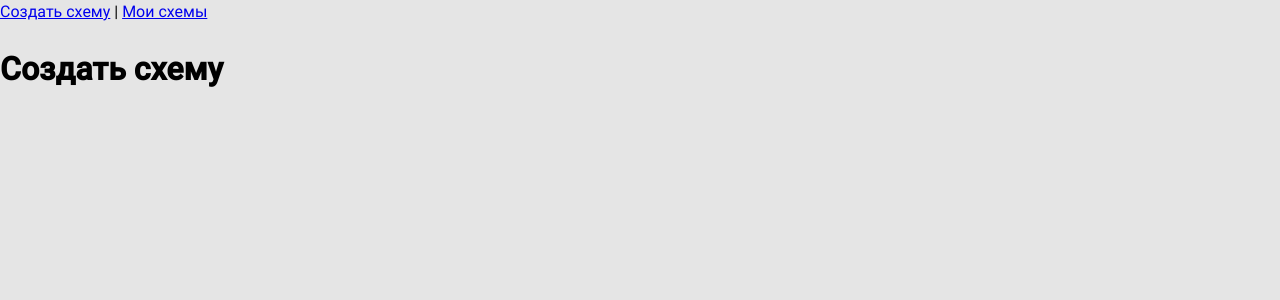
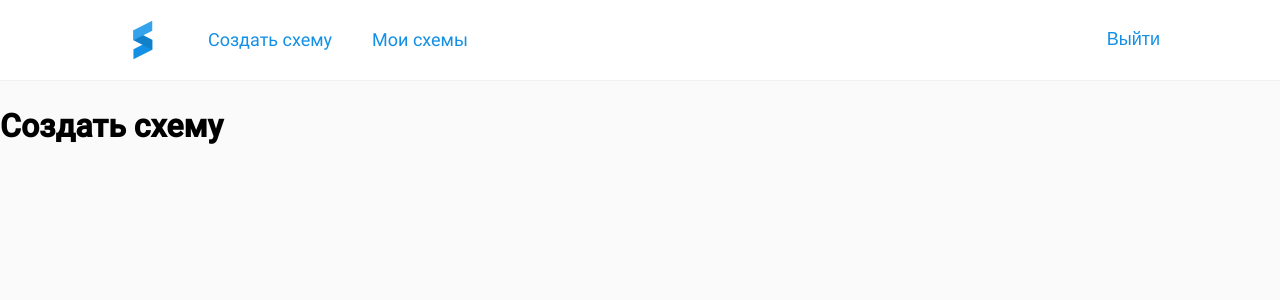
Before and after one commit to obronov/constructor_form, a Vue app in the folder forms/: page /create in a window 1280 px wide. Shown: the top 300 px of the page. Built offline with nearby package versions, Linux system fonts and the light colour scheme.

Commit message:
added header

```diff
--- a/forms/src/assets/scss/base.scss
+++ b/forms/src/assets/scss/base.scss
@@ -12,7 +12,7 @@ html {
 
 body {
   font-size: 160%;
-  font-family: var(--font);
+  font-family: 'Roboto', sans-serif;
   font-weight: 400;
   line-height: 1.50;
   -moz-osx-font-smoothing: grayscale;
@@ -25,8 +25,8 @@ body {
   min-width: 360px;
   max-width: 1920px;
   margin: 0 auto;
-  color: var( --color-2);
-  background:  #E5E5E5;
+  color: #000000;
+  background:  #FAFAFA;
   font-variant-ligatures: none;
 
 }
@@ -46,7 +46,7 @@ input[type='number'] {
 
 input,
 textarea{
-  font-family: var(--font);
+  font-family: 'Roboto', sans-serif;
   &:focus{
     outline: none;
   }
@@ -108,7 +108,7 @@ h2, .h2 {
   border-radius: .25em;
   font-size: 2em;
   line-height: 120%;
-  color: var(--color_1);
+  color: #272727;
   width: 100%;
   padding: .6em .75em;
   transition: .3s;
@@ -117,26 +117,26 @@ h2, .h2 {
     &:disabled{
       background: #FAFAFA;
       border: 1px solid rgba(23, 23, 25, 0.1);
-      color: var(--color_1_opacity_6);
+      color: rgba(39, 39, 39, .6);
     }
     &:hover{
       background: rgba(197, 228, 249, 0.1);
-      border: 1px solid var(--color_2);
+      border: 1px solid #1390E5;
     }
     &:focus{
       background: rgba(197, 228, 249, 0.3);
-      border: 1px solid var(--color_2);
+      border: 1px solid #1390E5;
     }
     &::placeholder{
-      color: var(--color_1_opacity_3);
+      color: rgba(23, 23, 25, .3);
     }
   }
   &.control-input_error{
     background: rgba(235, 87, 87, 0.1);
-    border: 1px solid var(--color_4);
-    color: var(--color_4);
+    border: 1px solid #EB5757;
+    color: #EB5757;
     &::placeholder{
-      color: var(--color_4_opacity_6);
+      color: rgba(235, 87, 87, .6);
     }
   }
 }
@@ -145,14 +145,14 @@ h2, .h2 {
   font-size: 1.6em;
   line-height: 137%;
   &:not(.control-input_error){
-    color: var(--color_3);
+    color: #171719;
   }
   &.control-label_error{
-    color: var(--color_4);
+    color: #EB5757;
   }
 }
 .control-label__star{
-  color: var(--color_5);
+  color: #FF0000;
 }
 
 .control_password{
@@ -160,7 +160,7 @@ h2, .h2 {
 }
 .control-toggle-view-password{
   position: absolute;
-  bottom: 1.2em;
+  bottom: 1em;
   right: 1.5em;
   border: none;
   background: none;
@@ -172,13 +172,17 @@ h2, .h2 {
     height: 100%;
   }
 }
-
+.control-input_password{
+  padding: .6em 2.6em .6em .75em;
+}
 
 
 .form-item{
   margin: 0 0 2em;
 }
-
+.form-item_btn{
+  margin: 3em 0 0;
+}
 .main{
   display: flex;
   flex-flow: row wrap;
@@ -210,3 +214,73 @@ h2, .h2 {
   color: #000000;
   margin: 1.77em 0 0;
 }
+.container{
+  max-width: 1070px;
+  padding: 0 15px;
+  margin: 0 auto;
+}
+.header{
+  background: #fff;
+  border-bottom: 1px solid #F1F1F1;
+  font-size: 1rem;
+}
+.header__inner{
+  display: grid;
+  grid-template-columns: auto 1fr auto;
+  grid-gap: 0 4em;
+}
+.header__logo{
+  width: 4.8em;
+  height: 4.8em;
+  align-self: center;
+  & svg{
+    display: block;
+    width: 100%;
+    height: 100%;
+  }
+}
+.nav-items{
+  list-style: none;
+  padding: 0;
+  display: flex;
+  flex-flow: row wrap;
+  align-items: center;
+  margin: 0 -2em;
+  font-size: 1em;
+  height: 100%;
+}
+.nav-items__item{
+  padding: 0;
+  margin: 0 2em;
+}
+.link, link:visited {
+  border: none;
+  background: none;
+  font-size: 1.8em;
+  line-height: 155%;
+  color: #1390E5;
+  text-decoration: none;
+  padding: 1.44em 0;
+  transition: .3s;
+  position: relative;
+  display: block;
+  &:after{
+    content: '';
+    display: block;
+    width: 100%;
+    height: 2px;
+    background: #1390E5;
+    opacity: 0;
+    transition: inherit;
+    position: absolute;
+    bottom: -1px;
+    left: 0;
+  }
+  &:hover:after,
+  &:focus:after{
+    opacity: 1;
+  }
+}
+.btnLogout{
+
+}
--- a/forms/src/assets/scss/global.scss
+++ b/forms/src/assets/scss/global.scss
@@ -1,4 +1,2 @@
-/* Стили для всего приложения */
-@import 'vars.scss';
 @import 'fonts.scss';
 @import 'base.scss';
--- a/forms/src/assets/scss/vars.scss
+++ /dev/null
@@ -1,12 +0,0 @@
-:root {
-  --font: 'Roboto', sans-serif;
-  --color_1: #272727;
-  --color_1_opacity_6: rgba(39, 39, 39, .6);
-  --color_1_opacity_3: rgba(23, 23, 25, .3);
-  --color_2: #1390E5;
-  --color_3: #171719;
-  --color_4: #EB5757;
-  --color_4_opacity_6: rgba(235, 87, 87, .6);
-  --color_5: #FF0000;
-  ;
-}
--- a/forms/src/components/FormAuth.vue
+++ b/forms/src/components/FormAuth.vue
@@ -1,5 +1,5 @@
 <template>
-  <form class="form-auth" action="/">
+  <form class="form-auth" action="/" @submit.prevent="onSubmit($event)">
     <svg class="form-auth__icon" width="88" height="88" viewBox="0 0 88 88" fill="none" xmlns="http://www.w3.org/2000/svg">
       <path fill-rule="evenodd" clip-rule="evenodd" d="M59.1488 43.5668L24.683 60.956V79.3991L59.1488 62.0099V43.5668Z" fill="#1390E5"/>
       <path fill-rule="evenodd" clip-rule="evenodd" d="M24.683 26.1787L59.1487 43.5679V62.0111L24.683 44.6218V26.1787Z" fill="#1180CB"/>
@@ -7,7 +7,7 @@
     </svg>
     <div class="form-auth__title">Вход</div>
     <ControlsList :controls="controls"/>
-    <div class="form-item">
+    <div class="form-item form-item_btn">
       <Btn :options="btnOptions">Войти</Btn>
     </div>
   </form>
@@ -21,6 +21,7 @@ export default {
   components: {ControlsList, Btn},
   data(){
     return{
+      info: null,
       btnOptions:{
         type:"submit",
         modifier:"primary",
@@ -28,7 +29,7 @@ export default {
       },
       controls:[
         {
-        "key": "login",
+        "key": "username",
         "label": "Логин",
         "placeholder": "Укажите логин",
         "type": "string",
@@ -48,45 +49,25 @@ export default {
           "pattern": "[0-9]",
           "max": "255"
           }
-        },
-        {
-          "key": "role",
-          "label": "Роль",
-          "placeholder": "Укажите роль",
-          "type": "select",
-          "validation": {
-            "required": true
-          },
-          "options": [
-            {
-            "key": "admin",
-            "value": "Администратор"
-            },
-            {
-            "key": "manager",
-            "value": "Менеджер"
-            }
-          ]
-        },
-        {
-          "key": "age",
-          "label": "Возраст",
-          "placeholder": "Укажите возраст",
-          "type": "number",
-          "validation": {
-            "required": false,
-            "min": "18",
-            "max": "20"
-          }
-        },
+        }
       ]
     }
   },
   methods:{
+    async onSubmit(event){
+      let result = null;
+      const axios = require('axios');
+      let data = new FormData(event.target);
 
+      result = await axios
+                .post('http://193.124.206.217:3000/api/', data )
+                .then(response => response.data)
+                .catch(error => console.log('Ошибка запроса: ', error));
+      console.log('result', result)
+    }
   }
+}
 
-}
 
 </script>
 
--- a/forms/src/components/Header.vue
+++ b/forms/src/components/Header.vue
@@ -1,14 +1,36 @@
 <template>
-  <div id="nav">
-    <router-link to="/create">Создать схему</router-link> |
-    <router-link to="/schemes">Мои схемы</router-link>
-  </div>
+  <header class="header">
+    <div class="header__inner container">
+      <div class="header__logo">
+        <svg width="48" height="48" viewBox="0 0 48 48" fill="none" xmlns="http://www.w3.org/2000/svg">
+          <path fill-rule="evenodd" clip-rule="evenodd" d="M32.2629 23.7637L13.4634 33.2487V43.3086L32.2629 33.8236V23.7637Z" fill="#1390E5"/>
+          <path fill-rule="evenodd" clip-rule="evenodd" d="M13.4634 14.2793L32.2629 23.7643V33.8242L13.4634 24.3392V14.2793Z" fill="#1180CB"/>
+          <path fill-rule="evenodd" clip-rule="evenodd" d="M32.2629 4.79492L13.4634 14.28V24.3398L32.2629 14.8548V4.79492Z" fill="#35A2EC"/>
+        </svg>
+      </div>
+      <nav class="nav">
+        <ul class="nav-items">
+          <li class="nav-items__item">
+            <router-link class="link nav-items__link" to="/create">Создать схему</router-link>
+          </li>
+          <li class="nav-items__item">
+            <router-link class="link nav-items__link" to="/schemes">Мои схемы</router-link>
+          </li>
+        </ul>
+      </nav>
+      <button class="link btnLogout" type="button">Выйти</button>
+    </div>
+  </header>
 </template>
 
 <script>
 
 export default {
+  data(){
+    return{
 
+    }
+  }
 }
 
 </script>
--- a/forms/src/components/utilities/ControlPassword.vue
+++ b/forms/src/components/utilities/ControlPassword.vue
@@ -1,7 +1,7 @@
 <template>
   <div class="control control_password">
     <label class="control-label" v-if="{'control-label_error': error}"><span class="control-label__star" v-if="options.validation.required">*</span> {{options.label}}</label>
-    <input class="control-input" v-if="{'control-input_error': error}" :name="options.key" :type="type" v-model="options.value" :placeholder="options.placeholder">
+    <input class="control-input control-input_password" v-if="{'control-input_error': error}" :name="options.key" :type="type" v-model="options.value" :placeholder="options.placeholder">
     <button class="control-toggle-view-password" type="button" @click="toggleType()">
       <svg v-if="type=='text'" width="24" height="24" viewBox="0 0 24 24" fill="none" xmlns="http://www.w3.org/2000/svg">
         <path d="M1 12C1 12 5 4 12 4C19 4 23 12 23 12C23 12 19 20 12 20C5 20 1 12 1 12Z" stroke="#1390E5" stroke-width="2" stroke-linecap="round" stroke-linejoin="round"/>
```
